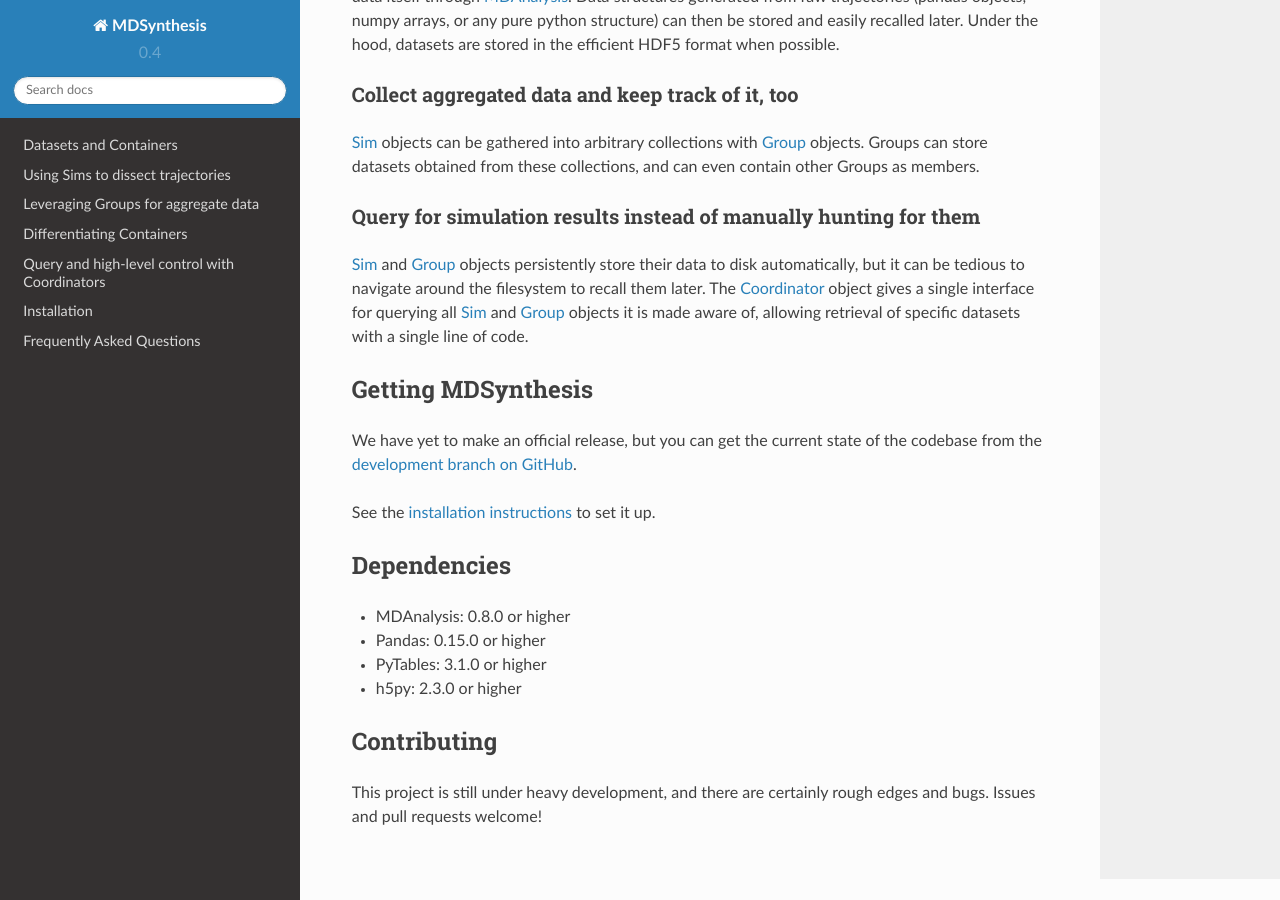
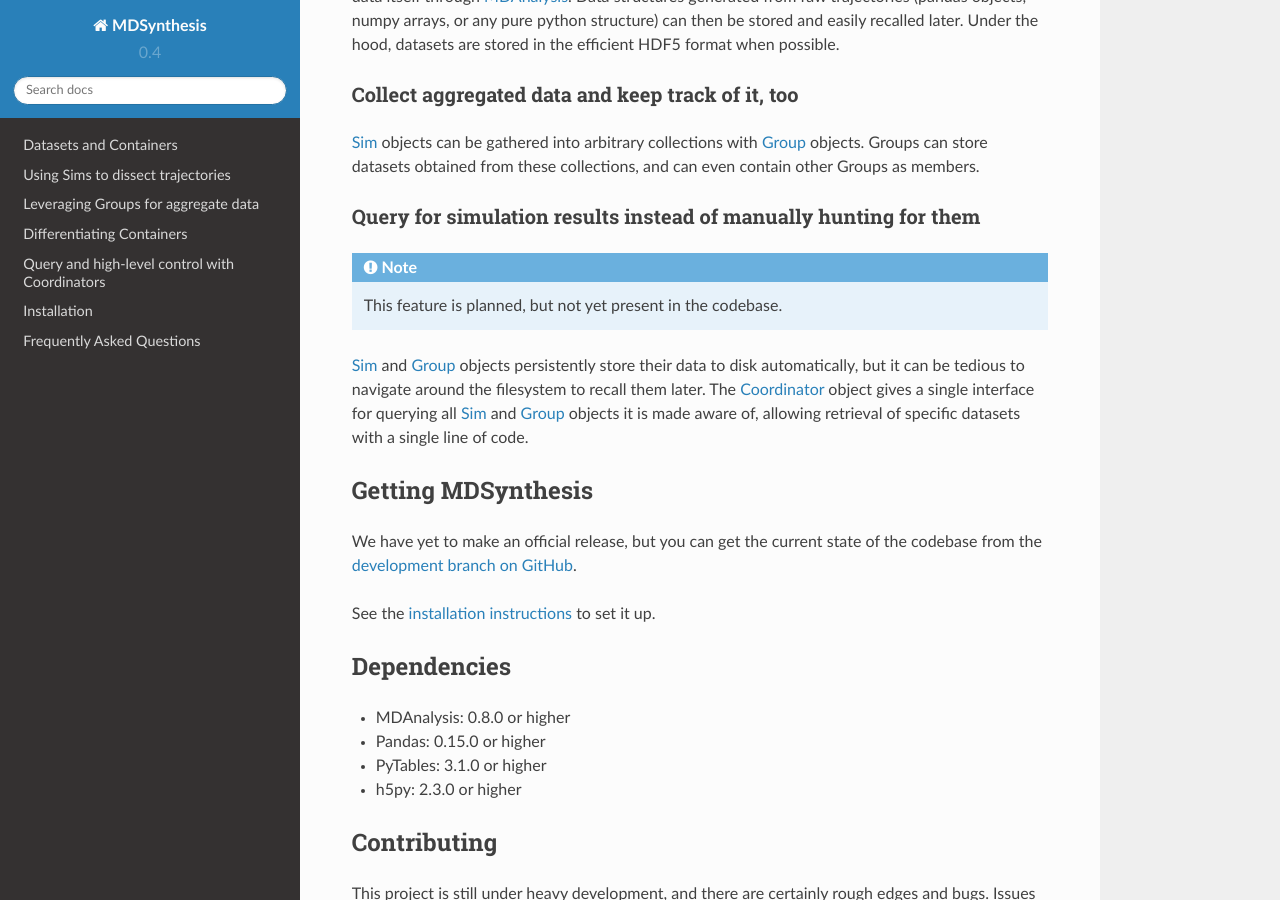
Before and after one commit to datreant/datreant, a Sphinx documentation site: the page built from docs/index.rst, in a window 1280 px wide and 900 px high, scrolled down 728 px. Built offline with Sphinx 7.4.7 and the Read the Docs theme 2.0.0, drawn with Linux system fonts in a browser that asks for light colours; pages that are not in the unit, such as notebooks, are missing from menus.

Commit message:
Added note to README and docs that Coordinator not present yet.

```diff
--- a/README.rst
+++ b/README.rst
@@ -35,6 +35,8 @@
 
 Query for simulation results instead of manually hunting for them
 -----------------------------------------------------------------
+.. note:: This feature is planned, but not yet present in the codebase.
+
 **Sim** and **Group** objects persistently store their data to disk automatically,
 but it can be tedious to navigate around the filesystem to recall them later.
 The **Coordinator** object gives a single interface for querying all **Sim**
--- a/docs/index.rst
+++ b/docs/index.rst
@@ -44,6 +44,8 @@
 
 Query for simulation results instead of manually hunting for them
 -----------------------------------------------------------------
+.. note:: This feature is planned, but not yet present in the codebase.
+
 :doc:`Sim <Sim>` and :doc:`Group <Group>` objects persistently store their data
 to disk automatically, but it can be tedious to navigate around the filesystem
 to recall them later.  The :doc:`Coordinator <Coordinator>` object gives a
```
